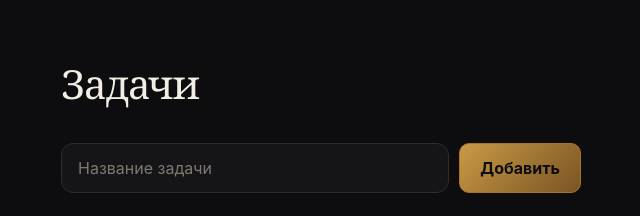
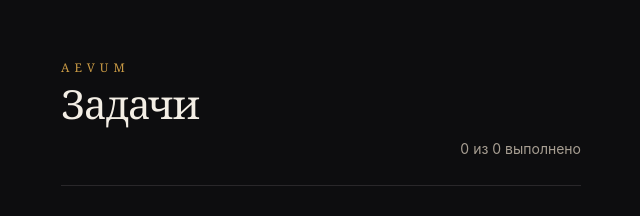
Before and after one commit to hauls-coder/Aevum, a React (Vite) app in the folder project/frontend/: page / in a window 1280 px wide. Shown: the top 216 px of the page, without its empty margins (319-959 px from the left). Built offline with nearby package versions, Linux system fonts and the light colour scheme; no server answers.

Commit message:
feat add tasks progress header

```diff
--- a/project/frontend/src/App.css
+++ b/project/frontend/src/App.css
@@ -144,3 +144,38 @@
     flex-wrap: wrap;
   }
 }
+.tasks-heading {
+  margin-bottom: 32px;
+  padding-bottom: 22px;
+  display: flex;
+  align-items: flex-end;
+  justify-content: space-between;
+  gap: 20px;
+  border-bottom: 1px solid #29272a;
+}
+
+.brand-label {
+  color: #c99a45;
+  font-family: Georgia, serif;
+  font-size: 12px;
+  letter-spacing: 5px;
+}
+
+.tasks-heading p {
+  margin: 0 0 6px;
+  color: #a79e92;
+  font-size: 14px;
+  text-align: right;
+}
+
+@media (max-width: 480px) {
+  .tasks-heading {
+    align-items: flex-start;
+    flex-direction: column;
+    gap: 10px;
+  }
+}
+
+.tasks-heading p {
+  text-align: left;
+}
--- a/project/frontend/src/pages/TasksPage.tsx
+++ b/project/frontend/src/pages/TasksPage.tsx
@@ -109,13 +109,24 @@ async function handleEdit(task: Task) {
       setError('Не удалось изменить название задачи')
     }
   }
+  const completedCount = tasks.filter(
+    (task) => task.isCompleted,
+  ).length
   if (isLoading) {
     return <p>Загрузка задач...</p>
   }
 
   return (
     <main className="app">
+      <header className="tasks-heading">
+        <div>
+          <span className="brand-label">AEVUM</span>
           <h1>Задачи</h1>
+        </div>
+        <p>
+          {completedCount} из {tasks.length} выполнено
+        </p>
+      </header>
 
       <TaskForm
         title={title}
```
Lines whose indentation alone changed are shown as unchanged.
